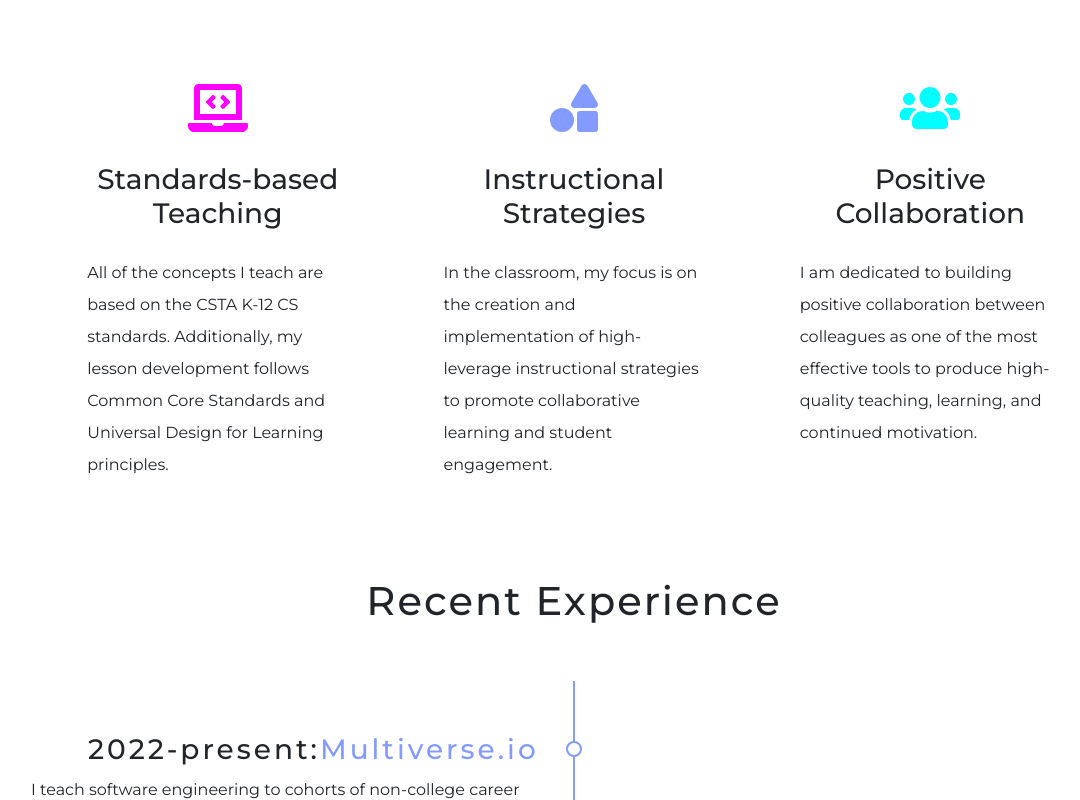
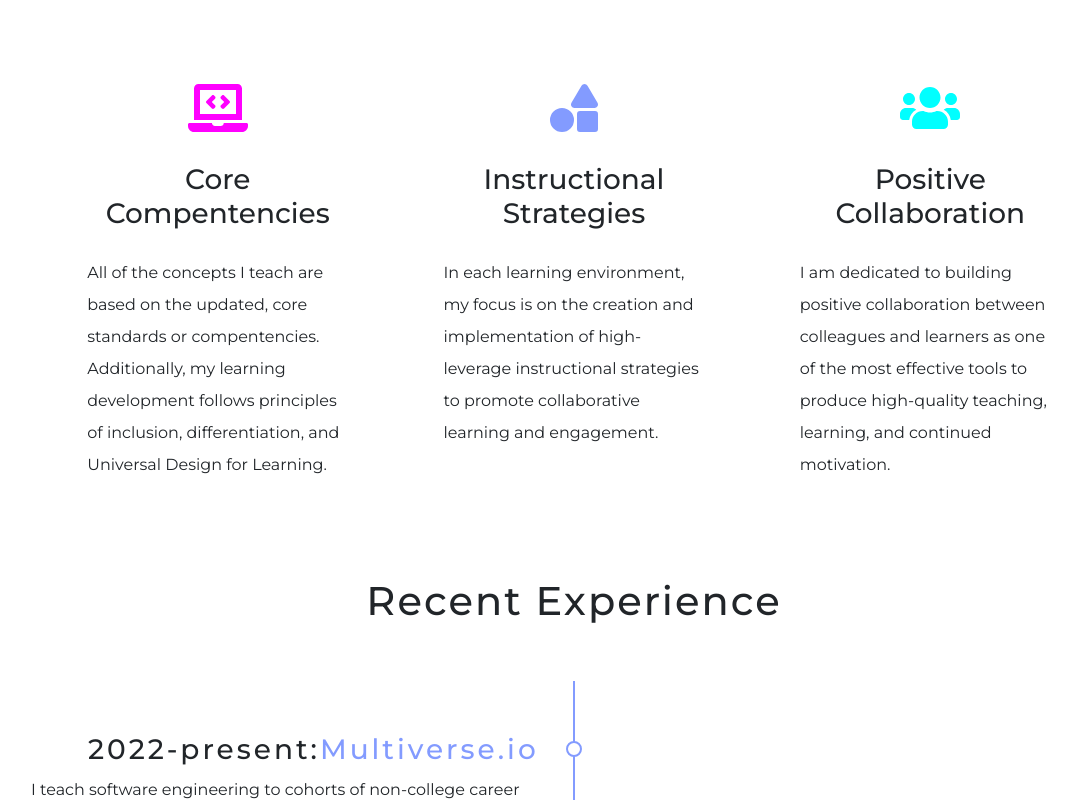
Before and after one commit to jonathanjacka/portfolio_page_react, a React (Create React App) app: page / in a window 1280 px wide. Shown: the part 1340-2140 px from the top of the page, without its empty margins (66-1146 px from the left). Built offline with nearby package versions, Linux system fonts and the light colour scheme; no server answers; a web font is replaced by a local one.

Commit message:
Updated Skills.js writing

```diff
--- a/src/App.css
+++ b/src/App.css
@@ -94,7 +94,7 @@ nav a.nav-link {
   left: 0;
   width: 100%;
   height: 100%;
-  background-color: #839bff;
+  background-color: #6a87fa;
   opacity: 0.3;
   z-index: -1;
 }
--- a/src/components/Skills.js
+++ b/src/components/Skills.js
@@ -18,13 +18,12 @@ export const Skills = () => {
                 <FontAwesomeIcon icon={faLaptopCode} size='3x' />
               </div>
 
-              <h3 className='skills-content-box-h3-box1'>
-                Standards-based Teaching
-              </h3>
+              <h3 className='skills-content-box-h3-box1'>Core Compentencies</h3>
               <p>
-                All of the concepts I teach are based on the CSTA K-12 CS
-                standards. Additionally, my lesson development follows Common
-                Core Standards and Universal Design for Learning principles.
+                All of the concepts I teach are based on the updated, core
+                standards or compentencies. Additionally, my learning
+                development follows principles of inclusion, differentiation,
+                and Universal Design for Learning.
               </p>
             </div>
           </div>
@@ -36,9 +35,9 @@ export const Skills = () => {
               </div>
               <h3>Instructional Strategies</h3>
               <p>
-                In the classroom, my focus is on the creation and implementation
-                of high-leverage instructional strategies to promote
-                collaborative learning and student engagement.
+                In each learning environment, my focus is on the creation and
+                implementation of high-leverage instructional strategies to
+                promote collaborative learning and engagement.
               </p>
             </div>
           </div>
@@ -51,8 +50,9 @@ export const Skills = () => {
               <h3>Positive Collaboration</h3>
               <p>
                 I am dedicated to building positive collaboration between
-                colleagues as one of the most effective tools to produce
-                high-quality teaching, learning, and continued motivation.
+                colleagues and learners as one of the most effective tools to
+                produce high-quality teaching, learning, and continued
+                motivation.
               </p>
             </div>
           </div>
```
